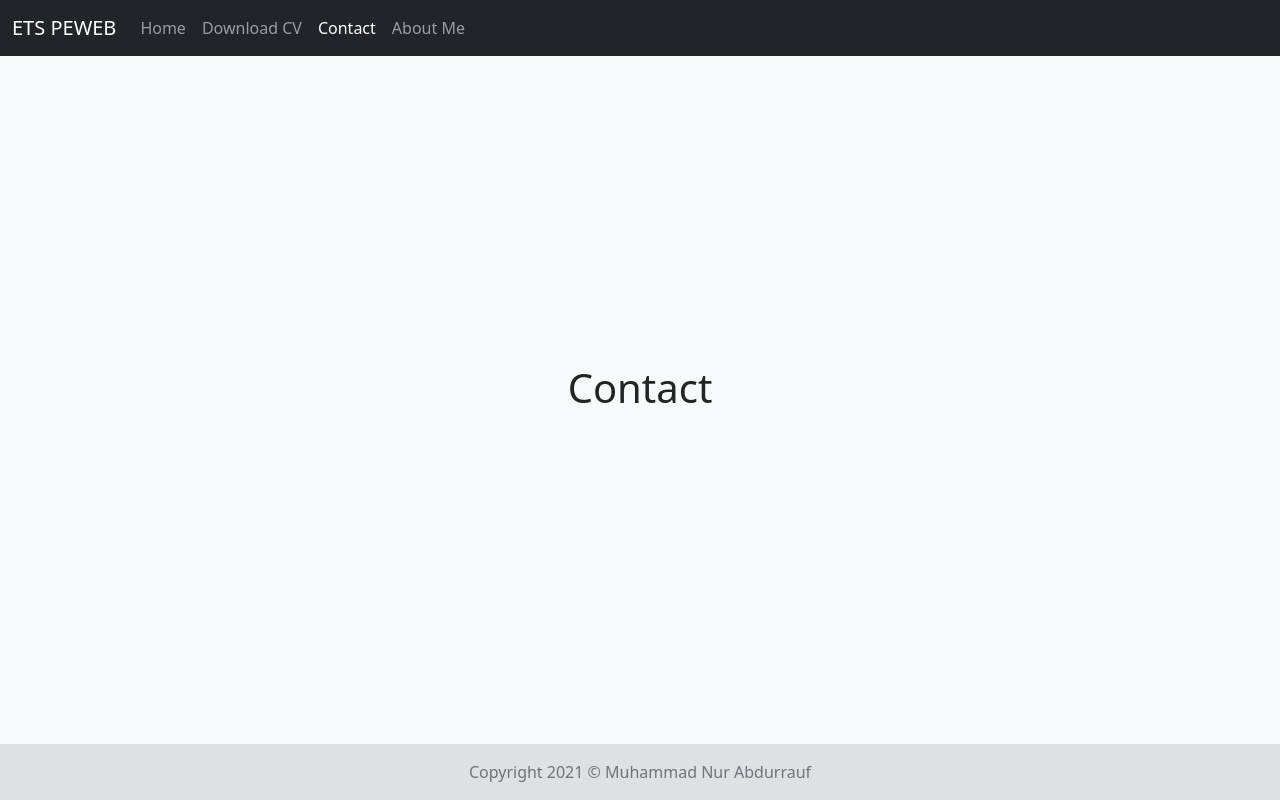
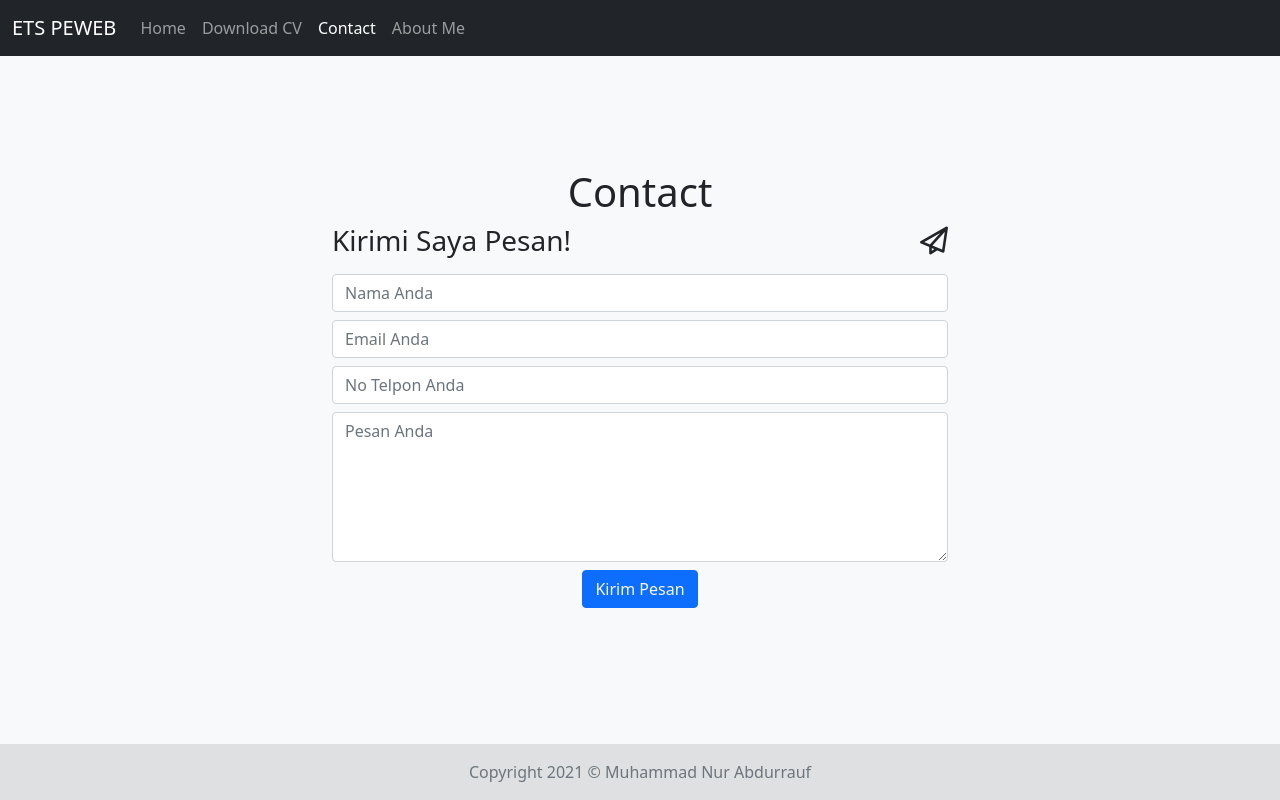
Before and after one commit to raassh-23/ets-peweb-b-2021, a plain HTML site: page contact.html in a window 1280 px wide. Drawn offline with nearby package versions, Linux system fonts and the light colour scheme.

Commit message:
add contact

```diff
--- a/contact.html
+++ b/contact.html
@@ -48,7 +48,60 @@
             </header>
 
             <section class="content mb-4">
+                <div class="row justify-content-center text-dark">
+                    <div class="col-md-6 rounded">
+                        <form method="post">
+                            <div class="d-flex justify-content-between">
+                                <h3>Kirimi Saya Pesan!</h3>
+                                <h3><i class="far fa-paper-plane"></i></h3>
+                            </div>
 
+                            <div class="form-group my-2">
+                                <input
+                                    type="text"
+                                    name="name"
+                                    class="form-control rounded"
+                                    placeholder="Nama Anda"
+                                    value=""
+                                />
+                            </div>
+                            <div class="form-group my-2">
+                                <input
+                                    type="email"
+                                    name="email"
+                                    class="form-control rounded"
+                                    placeholder="Email Anda"
+                                    value=""
+                                />
+                            </div>
+                            <div class="form-group my-2">
+                                <input
+                                    type="tel"
+                                    name="phone"
+                                    class="form-control"
+                                    placeholder="No Telpon Anda"
+                                    value=""
+                                />
+                            </div>
+                            <div class="form-group my-2">
+                                <textarea
+                                    name="message"
+                                    class="form-control"
+                                    placeholder="Pesan Anda"
+                                    style="width: 100%; height: 150px"
+                                ></textarea>
+                            </div>
+                            <div class="form-group my-2 mx-auto text-center">
+                                <input
+                                    type="submit"
+                                    name="send"
+                                    class="btn btn-primary btn-md text-light"
+                                    value="Kirim Pesan"
+                                />
+                            </div>
+                        </form>
+                    </div>
+                </div>
             </section>
         </div>
 
```
